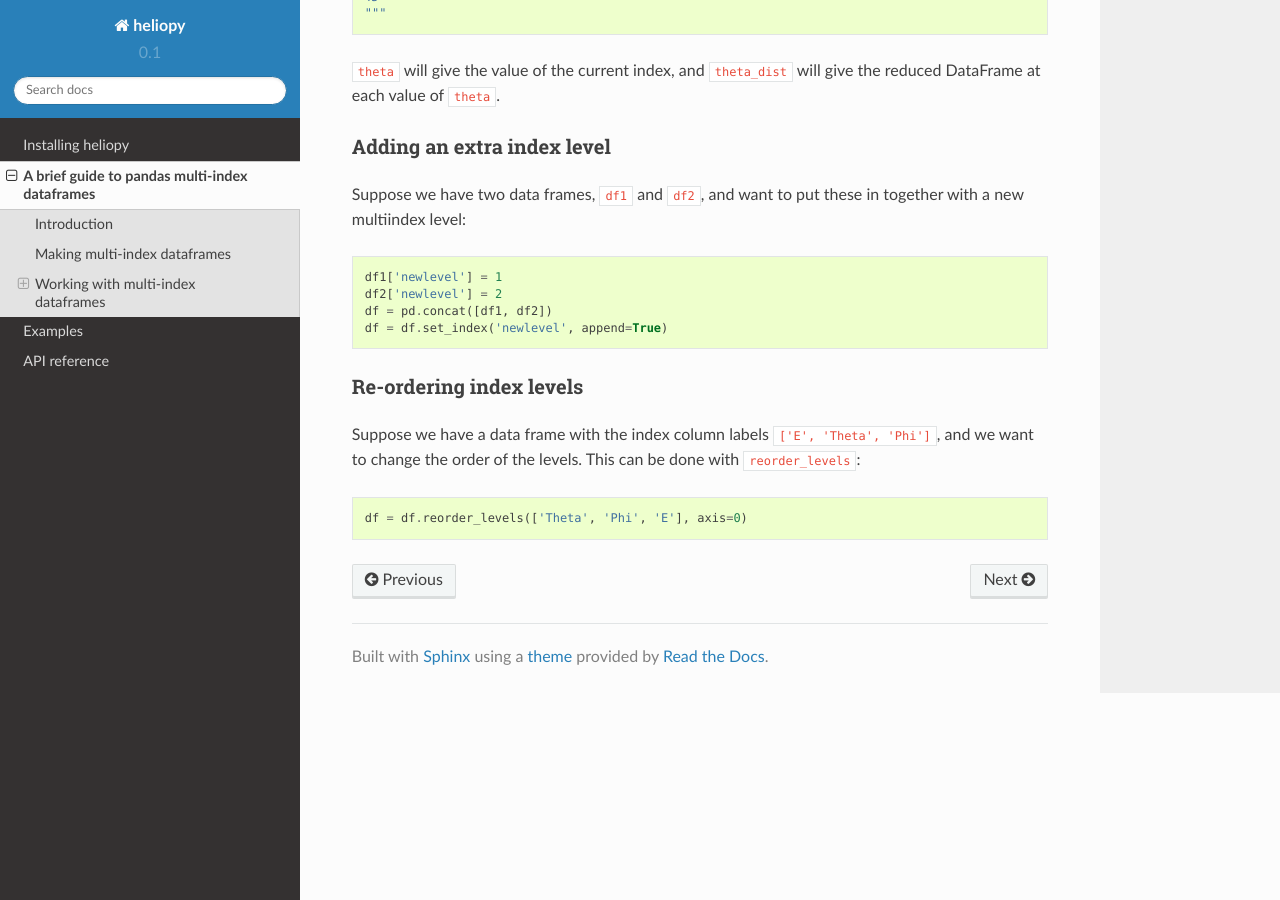
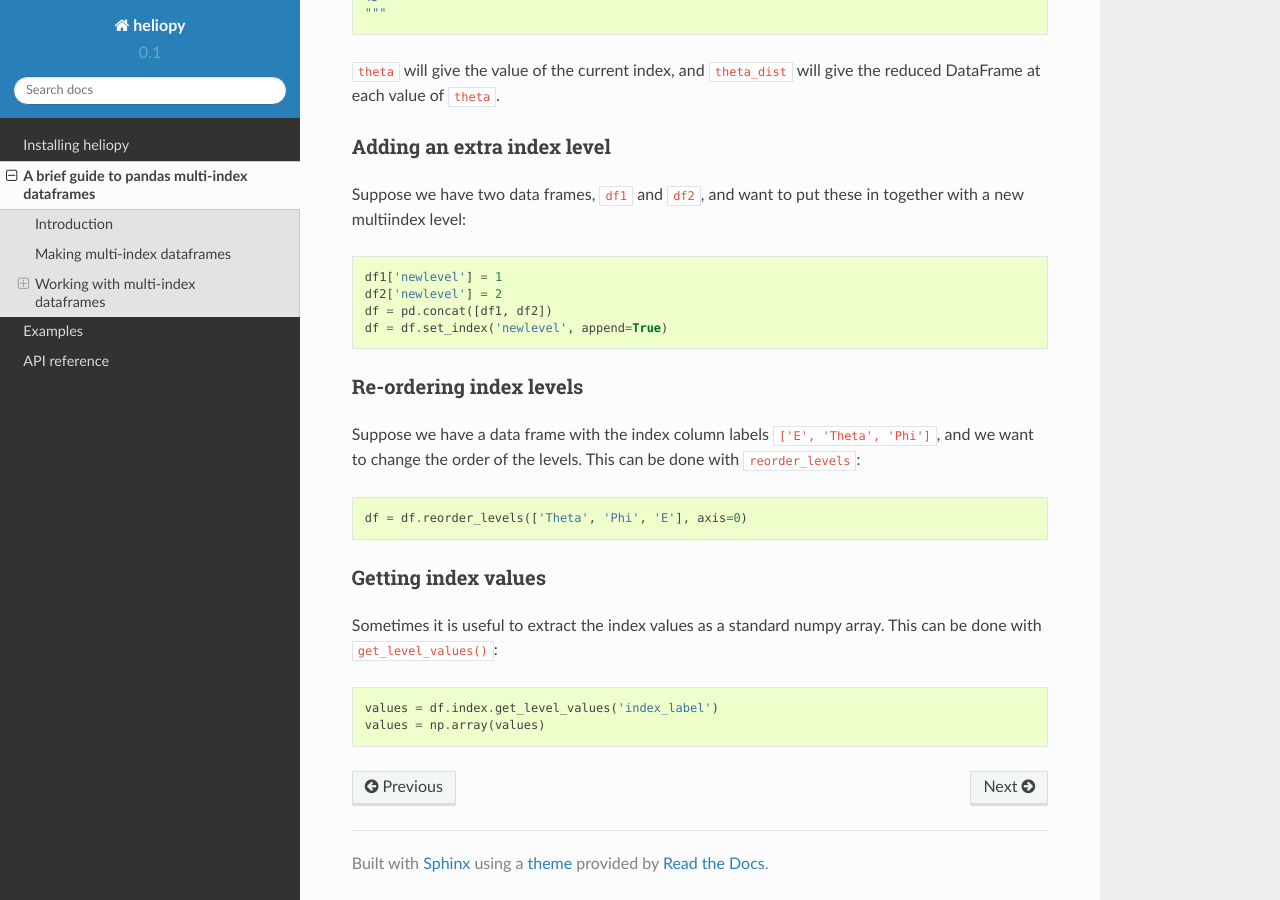
Before and after one commit to heliopython/heliopy, a Sphinx documentation site: the page built from doc/source/multiindex.rst, in a window 1280 px wide and 900 px high, scrolled down 1460 px. Built offline with Sphinx 7.4.7 and the Read the Docs theme 2.0.0, drawn with Linux system fonts in a browser that asks for light colours.

Commit message:
Add section about getting multiindex values

```diff
--- a/doc/source/multiindex.rst
+++ b/doc/source/multiindex.rst
@@ -66,3 +66,11 @@ Suppose we have a data frame with the index column labels
 This can be done with ``reorder_levels``::
 
     df = df.reorder_levels(['Theta', 'Phi', 'E'], axis=0)
+
+Getting index values
+====================
+Sometimes it is useful to extract the index values as a standard numpy array.
+This can be done with ``get_level_values()``::
+
+    values = df.index.get_level_values('index_label')
+    values = np.array(values)
```
